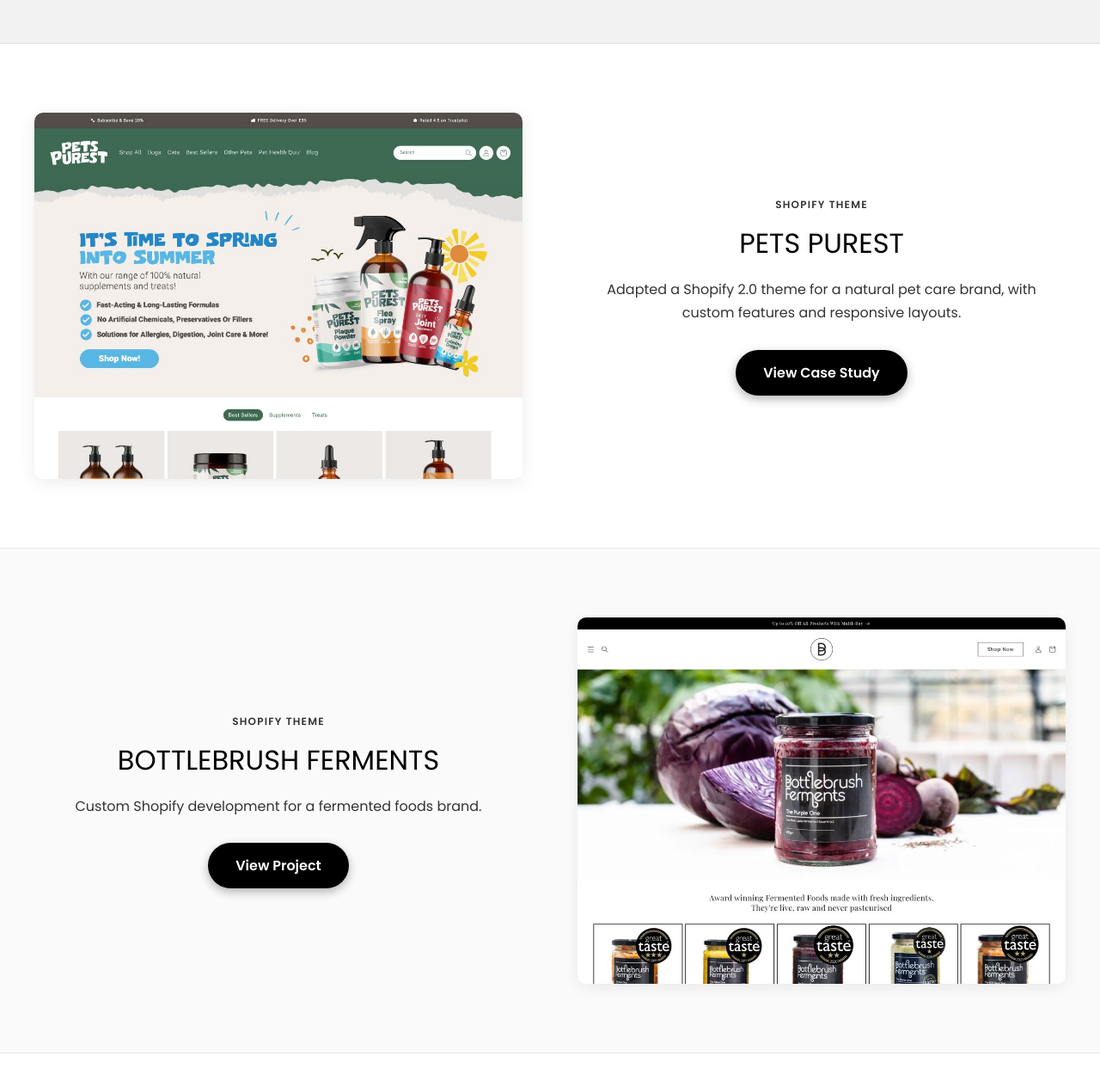
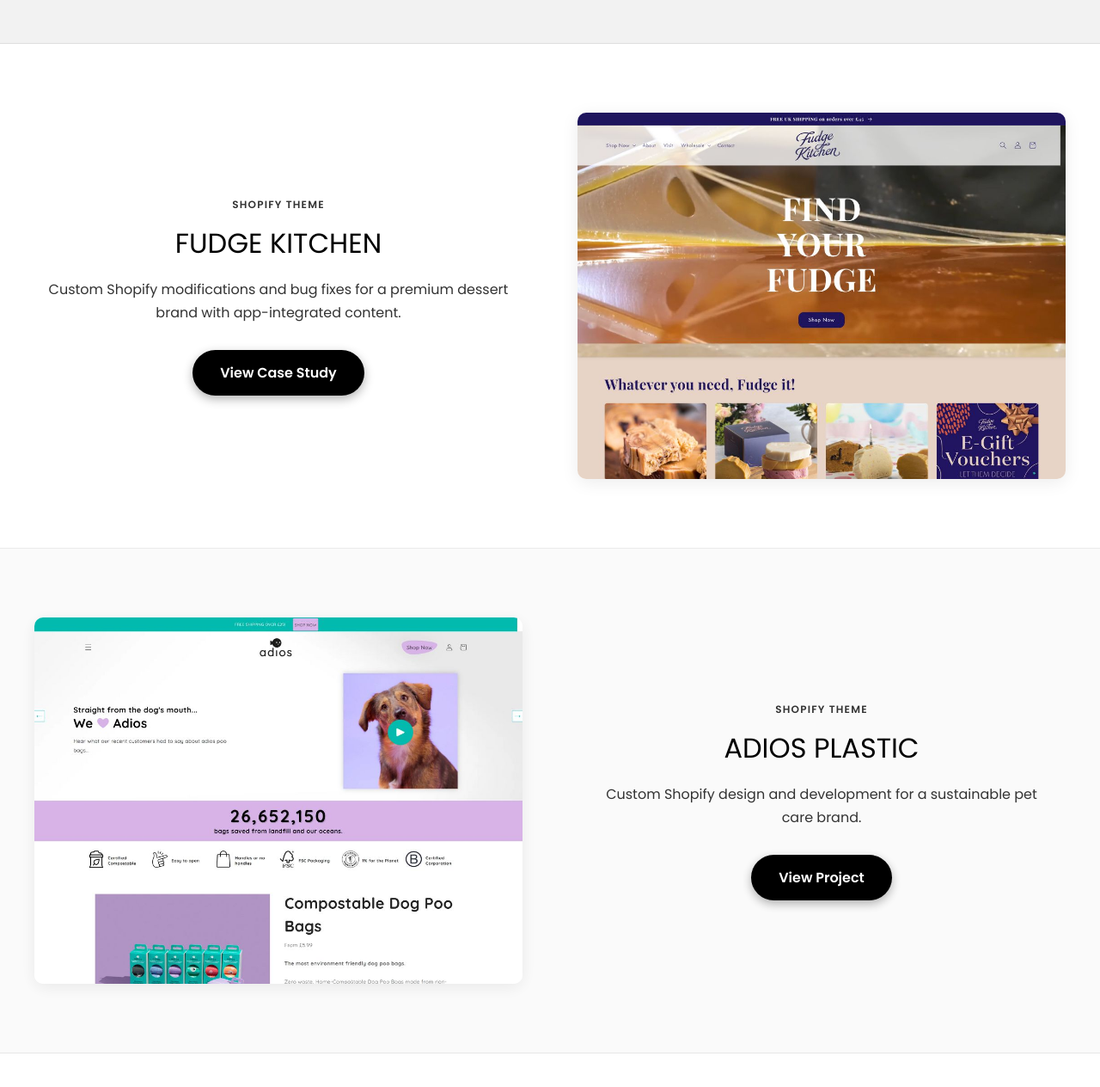
Before and after one commit to DanielleChantee/daniellechantee.github.io, a Jekyll site: the page built from work.html, in a window 1280 px wide and 1400 px high, scrolled down 2683 px, cut to the strip 0-1301 px from the top of the window. Shown: the top 1264 px of the strip at 86% size. Built offline with Jekyll 4.4.1, drawn with Linux system fonts in a browser that asks for light colours; some of the changed text lies outside the part shown.

Commit message:
Reorder work projects and align featured mega menu items

```diff
--- a/_includes/header.html
+++ b/_includes/header.html
@@ -45,30 +45,16 @@
               <ul role="list">
                 <li role="none">
                   <a
-                    href="{{ '/work.html#fudge' | relative_url }}"
+                    href="{{ '/work.html#arne' | relative_url }}"
                     class="mega-menu-item"
                     role="menuitem"
                   >
                     <img
-                      src="{{ '/images/fudge-kitchen-image-square.jpg' | relative_url }}"
-                      alt="Vantrue project"
+                      src="{{ '/images/Arne-Image.jpg' | relative_url }}"
+                      alt="Arne project"
                       class="mega-menu-thumbnail"
                     />
-                    <span>Fudge Kitchen</span>
-                  </a>
-                </li>
-                <li role="none">
-                  <a
-                    href="{{ '/work.html#esl' | relative_url }}"
-                    class="mega-menu-item"
-                    role="menuitem"
-                  >
-                    <img
-                      src="{{ '/images/tuplus-image.jpg' | relative_url }}"
-                      alt="Tuplus project"
-                      class="mega-menu-thumbnail"
-                    />
-                    <span>ESL</span>
+                    <span>Arne</span>
                   </a>
                 </li>
                 <li role="none">
@@ -87,16 +73,30 @@
                 </li>
                 <li role="none">
                   <a
-                    href="{{ '/work.html#adios' | relative_url }}"
+                    href="{{ '/work.html#esl' | relative_url }}"
                     class="mega-menu-item"
                     role="menuitem"
                   >
                     <img
                       src="{{ '/images/esl-image-square.jpg' | relative_url }}"
-                      alt="ESL Shop project"
+                      alt="ESL project"
                       class="mega-menu-thumbnail"
                     />
-                    <span>Adios Plastic</span>
+                    <span>ESL</span>
+                  </a>
+                </li>
+                <li role="none">
+                  <a
+                    href="{{ '/work.html#fudge' | relative_url }}"
+                    class="mega-menu-item"
+                    role="menuitem"
+                  >
+                    <img
+                      src="{{ '/images/fudge-kitchen-image-square.jpg' | relative_url }}"
+                      alt="Fudge Kitchen project"
+                      class="mega-menu-thumbnail"
+                    />
+                    <span>Fudge Kitchen</span>
                   </a>
                 </li>
               </ul>
--- a/work.html
+++ b/work.html
@@ -31,21 +31,21 @@
 <!-- CIRCLE NAV -->
 <div class="circle-nav" data-aos="fade-in">
   <a href="#arne" class="nav-item"><img src="{{ '/images/Arne-Image.jpg' | relative_url }}" alt="Arne"></a>
+  <a href="#pets" class="nav-item"><img src="{{ '/images/pets-purest-image-square.jpg' | relative_url }}" alt="Pets Purest"></a>
+  <a href="#esl" class="nav-item"><img src="{{ '/images/esl-image-square.jpg' | relative_url }}" alt="ESL"></a>
   <a href="#fudge" class="nav-item"><img src="{{ '/images/fudge-kitchen-image-square.jpg' | relative_url }}" alt="Fudge Kitchen"></a>
-  <a href="#esl" class="nav-item"><img src="{{ '/images/esl-image-square.jpg' | relative_url }}" alt="ESL"></a>
-  <a href="#pets" class="nav-item"><img src="{{ '/images/pets-purest-image-square.jpg' | relative_url }}" alt="Pets Purest"></a>
-  <a href="#bottle" class="nav-item"><img src="{{ '/images/bottle-brush-ferments-image-square.jpg' | relative_url }}" alt="Bottlebrush Ferments"></a>
   <a href="#adios" class="nav-item"><img src="{{ '/images/adios-plastic-image-square.jpg' | relative_url }}" alt="Adios Plastic"></a>
   <a href="#tuplus" class="nav-item"><img src="{{ '/images/tuplus-image.jpg' | relative_url }}" alt="Tuplus"></a>
   <a href="#amerlife" class="nav-item"><img src="{{ '/images/amerlife-image.jpg' | relative_url }}" alt="Amerlife"></a>
   <a href="#ottocast" class="nav-item"><img src="{{ '/images/ottocast-image.jpg' | relative_url }}" alt="Ottocast"></a>
   <a href="#qidi" class="nav-item"><img src="{{ '/images/qidi-image.jpg' | relative_url }}" alt="QIDI Tech"></a>
-  <a href="#vantrue" class="nav-item"><img src="{{ '/images/vantrue-image.jpg' | relative_url }}" alt="Vantrue"></a>
   <a href="#nutrigums" class="nav-item"><img src="{{ '/images/nutrigums-image-square.jpg' | relative_url }}" alt="Nutrigums"></a>
   <a href="#paperbag" class="nav-item"><img src="{{ '/images/paper-bag-co-image-square.jpg' | relative_url }}" alt="Paper Bag Co"></a>
   <a href="#floorstory" class="nav-item"><img src="{{ '/images/floor-story-image-square.jpg' | relative_url }}" alt="Floor Story"></a>
   <a href="#simswear" class="nav-item"><img src="{{ '/images/sims-wear-image-square.jpg' | relative_url }}" alt="Sims Wear"></a>
   <a href="#fablight" class="nav-item"><img src="{{ '/images/fablight-image-square.jpg' | relative_url }}" alt="Fablight"></a>
+  <a href="#bottle" class="nav-item"><img src="{{ '/images/bottle-brush-ferments-image-square.jpg' | relative_url }}" alt="Bottlebrush Ferments"></a>
+  <a href="#vantrue" class="nav-item"><img src="{{ '/images/vantrue-image.jpg' | relative_url }}" alt="Vantrue"></a>
 </div>
 
 <!-- PROJECT SECTIONS - Alternating layout -->
@@ -70,23 +70,23 @@
       </div>
     </section>
 
-    <section id="fudge" class="project-block project-block--image-left" data-aos="fade-up">
+    <section id="pets" class="project-block project-block--image-right" data-aos="fade-up">
       <div class="project-block-inner">
         <div class="project-block-media">
-          <a href="{{ '/projects/fudge-kitchen/' | relative_url }}">
-            <img src="{{ '/images/fudge-kitchen-image-square.jpg' | relative_url }}" alt="Fudge Kitchen">
+          <a href="{{ '/projects/pets-purest/' | relative_url }}">
+            <img src="{{ '/images/pets-purest-image-square.jpg' | relative_url }}" alt="Pets Purest">
           </a>
         </div>
         <div class="project-block-info">
           <span class="project-block-tag">Shopify Theme</span>
-          <h2>Fudge Kitchen</h2>
-          <p>Custom Shopify modifications and bug fixes for a premium dessert brand with app-integrated content.</p>
-          <a href="{{ '/projects/fudge-kitchen/' | relative_url }}" class="btn btn-primary">View Case Study</a>
+          <h2>Pets Purest</h2>
+          <p>Adapted a Shopify 2.0 theme for a natural pet care brand, with custom features and responsive layouts.</p>
+          <a href="{{ '/projects/pets-purest/' | relative_url }}" class="btn btn-primary">View Case Study</a>
         </div>
       </div>
     </section>
 
-    <section id="esl" class="project-block project-block--image-right" data-aos="fade-up">
+    <section id="esl" class="project-block project-block--image-left" data-aos="fade-up">
       <div class="project-block-inner">
         <div class="project-block-media">
           <a href="{{ '/projects/esl/' | relative_url }}">
@@ -102,34 +102,18 @@
       </div>
     </section>
 
-    <section id="pets" class="project-block project-block--image-left" data-aos="fade-up">
+    <section id="fudge" class="project-block project-block--image-right" data-aos="fade-up">
       <div class="project-block-inner">
         <div class="project-block-media">
-          <a href="{{ '/projects/pets-purest/' | relative_url }}">
-            <img src="{{ '/images/pets-purest-image-square.jpg' | relative_url }}" alt="Pets Purest">
+          <a href="{{ '/projects/fudge-kitchen/' | relative_url }}">
+            <img src="{{ '/images/fudge-kitchen-image-square.jpg' | relative_url }}" alt="Fudge Kitchen">
           </a>
         </div>
         <div class="project-block-info">
           <span class="project-block-tag">Shopify Theme</span>
-          <h2>Pets Purest</h2>
-          <p>Adapted a Shopify 2.0 theme for a natural pet care brand, with custom features and responsive layouts.</p>
-          <a href="{{ '/projects/pets-purest/' | relative_url }}" class="btn btn-primary">View Case Study</a>
-        </div>
-      </div>
-    </section>
-
-    <section id="bottle" class="project-block project-block--image-right" data-aos="fade-up">
-      <div class="project-block-inner">
-        <div class="project-block-media">
-          <a href="{{ '/projects/bottlebrush-ferments/' | relative_url }}">
-            <img src="{{ '/images/bottle-brush-ferments-image-square.jpg' | relative_url }}" alt="Bottlebrush Ferments">
-          </a>
-        </div>
-        <div class="project-block-info">
-          <span class="project-block-tag">Shopify Theme</span>
-          <h2>Bottlebrush Ferments</h2>
-          <p>Custom Shopify development for a fermented foods brand.</p>
-          <a href="{{ '/projects/bottlebrush-ferments/' | relative_url }}" class="btn btn-primary">View Project</a>
+          <h2>Fudge Kitchen</h2>
+          <p>Custom Shopify modifications and bug fixes for a premium dessert brand with app-integrated content.</p>
+          <a href="{{ '/projects/fudge-kitchen/' | relative_url }}" class="btn btn-primary">View Case Study</a>
         </div>
       </div>
     </section>
@@ -214,23 +198,7 @@
       </div>
     </section>
 
-    <section id="vantrue" class="project-block project-block--image-right" data-aos="fade-up">
-      <div class="project-block-inner">
-        <div class="project-block-media">
-          <a href="{{ '/projects/vantrue/' | relative_url }}">
-            <img src="{{ '/images/vantrue-image.jpg' | relative_url }}" alt="Vantrue">
-          </a>
-        </div>
-        <div class="project-block-info">
-          <span class="project-block-tag">Shopify Theme</span>
-          <h2>Vantrue</h2>
-          <p>Custom Shopify theme development tailored for Vantrue's dash cam and automobile security product line.</p>
-          <a href="{{ '/projects/vantrue/' | relative_url }}" class="btn btn-primary">View Case Study</a>
-        </div>
-      </div>
-    </section>
-
-    <section id="nutrigums" class="project-block project-block--image-left" data-aos="fade-up">
+    <section id="nutrigums" class="project-block project-block--image-right" data-aos="fade-up">
       <div class="project-block-inner">
         <div class="project-block-media">
           <a href="{{ '/projects/nutrigums/' | relative_url }}">
@@ -246,7 +214,7 @@
       </div>
     </section>
 
-    <section id="paperbag" class="project-block project-block--image-right" data-aos="fade-up">
+    <section id="paperbag" class="project-block project-block--image-left" data-aos="fade-up">
       <div class="project-block-inner">
         <div class="project-block-media">
           <a href="{{ '/projects/paper-bag-co/' | relative_url }}">
@@ -262,7 +230,7 @@
       </div>
     </section>
 
-    <section id="floorstory" class="project-block project-block--image-left" data-aos="fade-up">
+    <section id="floorstory" class="project-block project-block--image-right" data-aos="fade-up">
       <div class="project-block-inner">
         <div class="project-block-media">
           <a href="{{ '/projects/floor-story/' | relative_url }}">
@@ -278,7 +246,7 @@
       </div>
     </section>
 
-    <section id="simswear" class="project-block project-block--image-right" data-aos="fade-up">
+    <section id="simswear" class="project-block project-block--image-left" data-aos="fade-up">
       <div class="project-block-inner">
         <div class="project-block-media">
           <a href="{{ '/projects/sims-wear/' | relative_url }}">
@@ -294,7 +262,7 @@
       </div>
     </section>
 
-    <section id="fablight" class="project-block project-block--image-left" data-aos="fade-up">
+    <section id="fablight" class="project-block project-block--image-right" data-aos="fade-up">
       <div class="project-block-inner">
         <div class="project-block-media">
           <a href="{{ '/projects/fablight/' | relative_url }}">
@@ -306,6 +274,38 @@
           <h2>Fablight</h2>
           <p>Enhanced theme flexibility and functions for custom storefront.</p>
           <a href="{{ '/projects/fablight/' | relative_url }}" class="btn btn-primary">View Case Study</a>
+        </div>
+      </div>
+    </section>
+
+    <section id="bottle" class="project-block project-block--image-left" data-aos="fade-up">
+      <div class="project-block-inner">
+        <div class="project-block-media">
+          <a href="{{ '/projects/bottlebrush-ferments/' | relative_url }}">
+            <img src="{{ '/images/bottle-brush-ferments-image-square.jpg' | relative_url }}" alt="Bottlebrush Ferments">
+          </a>
+        </div>
+        <div class="project-block-info">
+          <span class="project-block-tag">Shopify Theme</span>
+          <h2>Bottlebrush Ferments</h2>
+          <p>Custom Shopify development for a fermented foods brand.</p>
+          <a href="{{ '/projects/bottlebrush-ferments/' | relative_url }}" class="btn btn-primary">View Project</a>
+        </div>
+      </div>
+    </section>
+
+    <section id="vantrue" class="project-block project-block--image-right" data-aos="fade-up">
+      <div class="project-block-inner">
+        <div class="project-block-media">
+          <a href="{{ '/projects/vantrue/' | relative_url }}">
+            <img src="{{ '/images/vantrue-image.jpg' | relative_url }}" alt="Vantrue">
+          </a>
+        </div>
+        <div class="project-block-info">
+          <span class="project-block-tag">Shopify Theme</span>
+          <h2>Vantrue</h2>
+          <p>Custom Shopify theme development tailored for Vantrue's dash cam and automobile security product line.</p>
+          <a href="{{ '/projects/vantrue/' | relative_url }}" class="btn btn-primary">View Case Study</a>
         </div>
       </div>
     </section>
```
